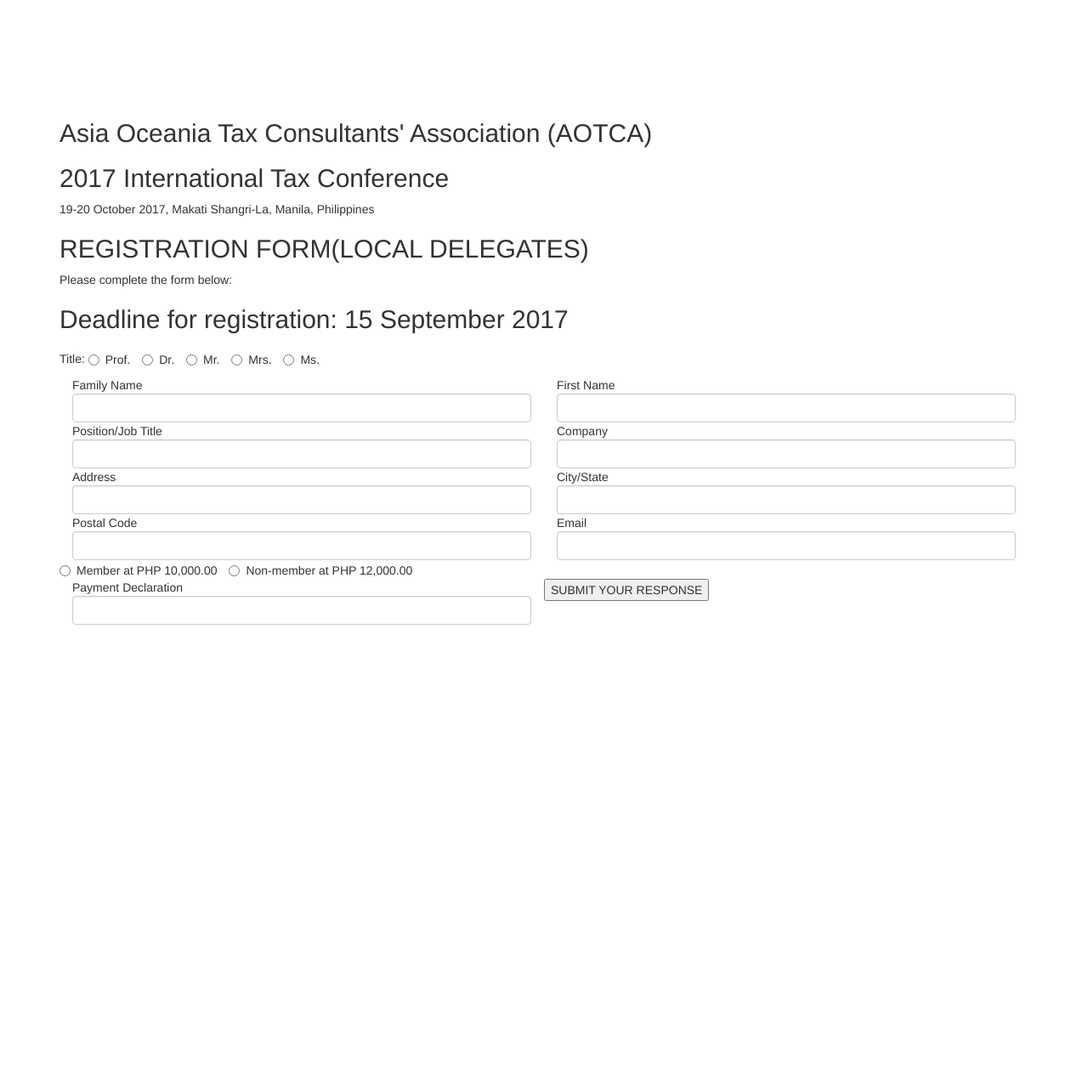
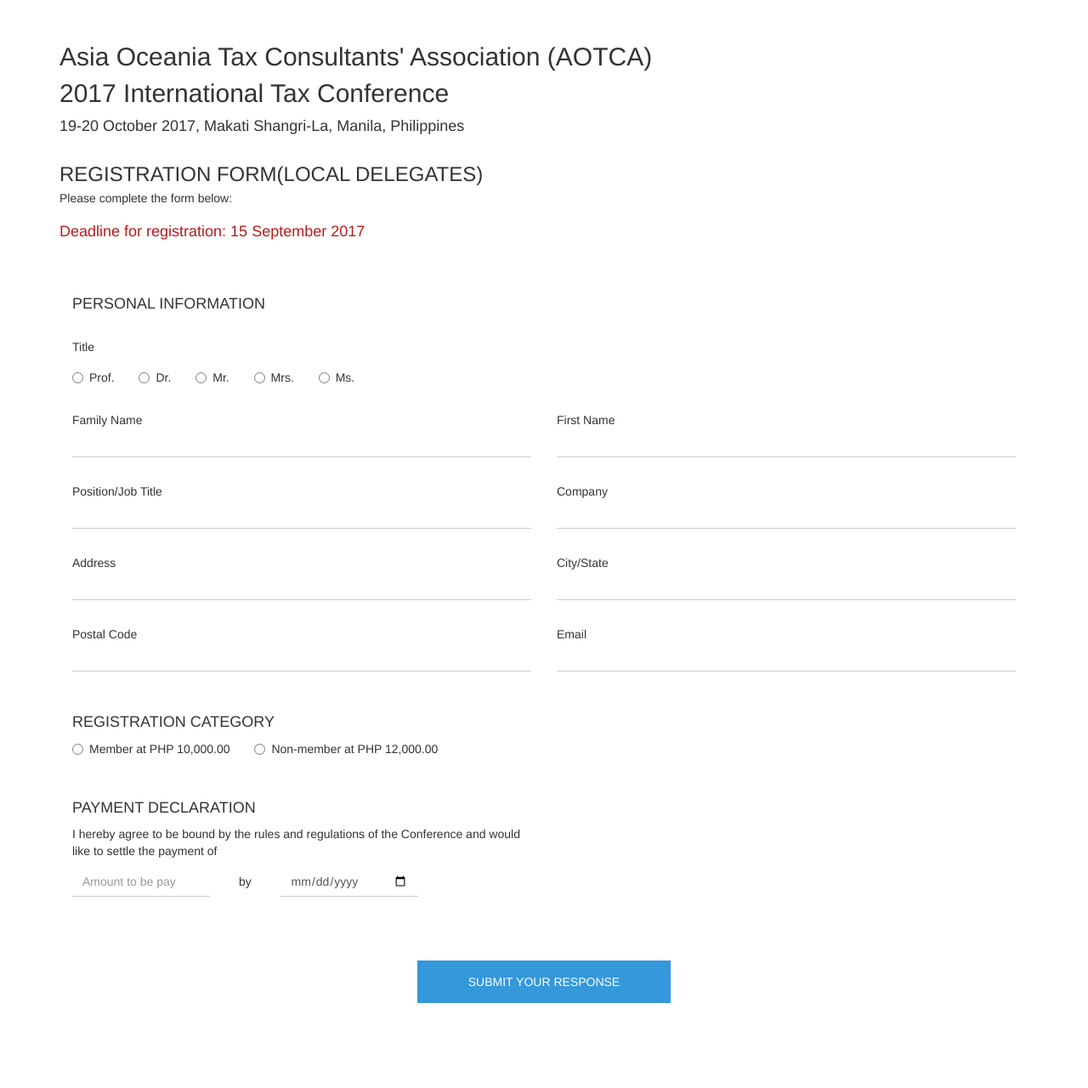
Before and after one commit to aotca2017/aoc2017local, a Jekyll site: the page built from index.html, in a window 1280 px wide. Shown: the whole page at 85% size. Built offline with Jekyll 4.4.1, drawn with Linux system fonts in a browser that asks for light colours; before the commit the page ends 900 px from its top, so only the background shows below that.

Commit message:
Update content

```diff
--- a/_includes/content.html
+++ b/_includes/content.html
@@ -8,8 +8,9 @@
     <iframe name="hidden_iframe" id="hidden_iframe" style="display:none;)"></iframe>
 
     <form id="form-content" name="" action="https://docs.google.com/forms/d/e/1FAIpQLSddShhkUEoRk1PUhvLnL6DETZSMEDyOpvl-0faYYCZz6xGNfA/formResponse" class="form-content clearfix" target="hidden_iframe" method="POST">
-        <div class="form-item radio clearfix">
-            <span class="form-header">Title:</span>
+        <div class="form-item radio clearfix col-md-12">
+            <h2 class="form-header">PERSONAL INFORMATION</h2>
+            <span class="content-title stylized-header">Title</span>
             <label class="radio-inline">
                 <input class="radioTitle" type="radio" name="titleRadio" value="Prof" required>Prof.
             </label>
@@ -68,7 +69,8 @@
             <input class="content-input form-control" name="entry.282932038" id="entry.282932038" autocomplete="off" required type="text" value="" aria-required="true" aria-invalid="false">
         </div>
 
-        <div class="form-item registration clearfix">
+        <div class="form-item registration clearfix col-md-12">
+            <h2 class="form-header">REGISTRATION CATEGORY</h2>
             <label class="radio-inline">
                 <input class="radioRegistration" type="radio" name="registrationRadio" value="Member" required>Member at PHP 10,000.00
             </label>
@@ -78,12 +80,15 @@
             <input class="hidden radioListValue" name="entry.387386757" id="entry.387386757" value="">
         </div>
 
-        <div class="form-item clearfix col-md-6">
-            <span class="content-title stylized-header">Payment Declaration</span>
-            <input class="content-input form-control" name="entry.2108846572" id="entry.2108846572" autocomplete="off" required type="text" value="" aria-required="true" aria-invalid="false">
+        <div class="form-item  clearfix col-md-6">
+            <h2 class="form-header stylized-header">PAYMENT DECLARATION</h2>
+            <p class="form-description">I hereby agree to be bound by the rules and regulations of the Conference and would like to settle the payment of</p>
+            <input class="content-input declaration form-control" placeholder="Amount to be pay" name="entry.2108846572" id="entry.2108846572" autocomplete="off" required type="number" value="" aria-required="true" aria-invalid="false">
+            <span class="separator">by</span>
+            <input class="content-input declaration form-control" placeholder="" name="entry.2108846572" id="entry.2108846572" autocomplete="off" required type="date" value="" aria-required="true" aria-invalid="false">
         </div>
 
-        <div class="content-button-container">
+        <div class="content-button-container col-md-12">
             <button data-toggle="modal" type="submit" id="ss-submit" class="submit-button stylized-header">SUBMIT YOUR RESPONSE</button>
         </div>
     </form>
--- a/_includes/header.html
+++ b/_includes/header.html
@@ -1,4 +1,4 @@
-<div class="container">
+<div class="container header-section">
     <h2 class="header-title">Asia Oceania Tax Consultants' Association (AOTCA)</h2>
     <h2 class="header-title">2017 International Tax Conference</h2>
     <span class="header-address">19-20 October 2017, Makati Shangri-La, Manila, Philippines</span>
--- a/_sass/home.sass
+++ b/_sass/home.sass
@@ -1,125 +1,64 @@
 body
-  margin-top: 120px
+  margin-top: 50px
+  margin-bottom: 100px
 
-#video
-  position: relative
-  background-color: #FBFBFB
-  padding: 30px 15px
-  font-family: "Segoeui"
-  min-height: calc(100vh - 120px)
+  .header-section
+    .header-title
+      margin-top: 0px
+    .header-address
+      font-size: 18px
 
-#ibacordotcom-content
-  margin: 0 100px
-  background: #111
-  span.tombol
-    margin-right: 20px
-  a
-    text-decoration: none
-    img
-      border: 0
+  .content-section
+    margin-top: 30px
+    .header-section
+      font-size: 24px
+      margin-top: 0
+      margin-bottom: 5px
+    .header-title
+      display: block
+      font-size: 16px
+    .header-deadline
+      color: #B71C1C
+      font-size: 18px
+      margin-bottom: 30px
 
-.ibacordotcom-unit
-  display: inline-block
-  *display: inline
-  *zoom: 1
-  vertical-align: top
-  overflow: hidden
-  *overflow: visible
+    .form-item
+      margin-top: 15px
+      margin-bottom: 15px
+      .form-header
+        font-size: 18px
+      .content-title
+        display: block
+      .radio-inline
+        margin-right: 15px
+      .content-input
+        border-radius: 0
+        border-top: none
+        border-left: none
+        border-right: none
+        box-shadow: none
+      .declaration
+        width: 30%
+        display: inline-block
+      .separator
+        display: inline-block
+        margin-left: 30px
+        margin-right: 30px
+      &.radio
+        .content-title
+          display: block
+          margin-top: 30px
+          margin-bottom: 15px
 
-.ibacordotcom-vid-katuhu
-  width: 33.45%
-  float: right
-
-.ibacordotcom-vid-kenca
-  width: 66.50%
-
-.ibacordotcom_youtube_thumb
-  float: left
-  margin-right: 10px
-  position: relative
-  span
-    position: absolute
-    right: 1px
-    bottom: 10px
-    padding: 0 5px 0 5px
-    background: #000
-
-.ibacordotcom-play
-  margin: 0
-  padding: 10px
-  display: block
-  overflow: hidden
-  *overflow: visible
-
-div
-  &.ibacordotcom-vid-top
-    visibility: hidden
-    height: 0 !important
-  &.ibacordotcom-vid-bottom
-    color: #c0c0c0
-    background: #111
-    display: block
-    height: 426px
-    overflow-y: scroll
-
-.ibacordotcom_youtube_thumb img
-  width: 100px
-
-div.ibacordotcom-play:hover
-  background: #333
-
-.ibacordotcom-vid-active
-  background: #222
-  img
-    border: 2px solid #e42b28
-
-.ibacordotcom_vid_prev, .ibacordotcom_vid_next, .ibacordotcom-play
-  cursor: pointer
-
-iframe.ibacordotcom-vid-iframe
-  width: 100%
-  height: 500px
-  border: 0
-
-@media only screen and (max-width: 1200px)
-  #ibacordotcom-content
-    margin: 50px
-  .ibacordotcom-vid-katuhu, .ibacordotcom-vid-kenca
-    width: 100%
-
-@media only screen and (min-width: 768px) and (max-width: 959px)
-  body
-    font-size: 14px
-    line-height: 24px
-
-@media only screen and (min-width: 480px) and (max-width: 767px)
-  body
-    font-size: 14px
-    line-height: 24px
-  #ibacordotcom-content
-    margin: 5px
-  .ibacordotcom-vid-katuhu
-    width: 100%
-  .ibacordotcom-vid-kenca
-    width: 100%
-    margin-bottom: 20px
-  iframe.ibacordotcom-vid-iframe
-    height: 450px
-  div.ibacordotcom-vid-bottom
-    height: 385px
-
-@media screen and (max-width: 479px)
-  body
-    font-size: 12px
-    line-height: 22px
-  #ibacordotcom-content, .ibacordotcom-vid-katuhu, .ibacordotcom-vid-kenca
-    margin: 0
-  .ibacordotcom-unit
-    width: auto
-    margin-left: 0
-    display: block
-    margin-top: 0
-  iframe.ibacordotcom-vid-iframe
-    height: 350px
-  div.ibacordotcom-vid-bottom
-    height: 285px
+    .content-button-container
+      margin-top: 60px
+      #ss-submit
+        background-color: #3498db
+        color: white
+        text-transform: uppercase
+        border: none
+        box-shadow: none
+        padding: 15px 60px
+        display: table
+        margin-left: auto
+        margin-right: auto
```
